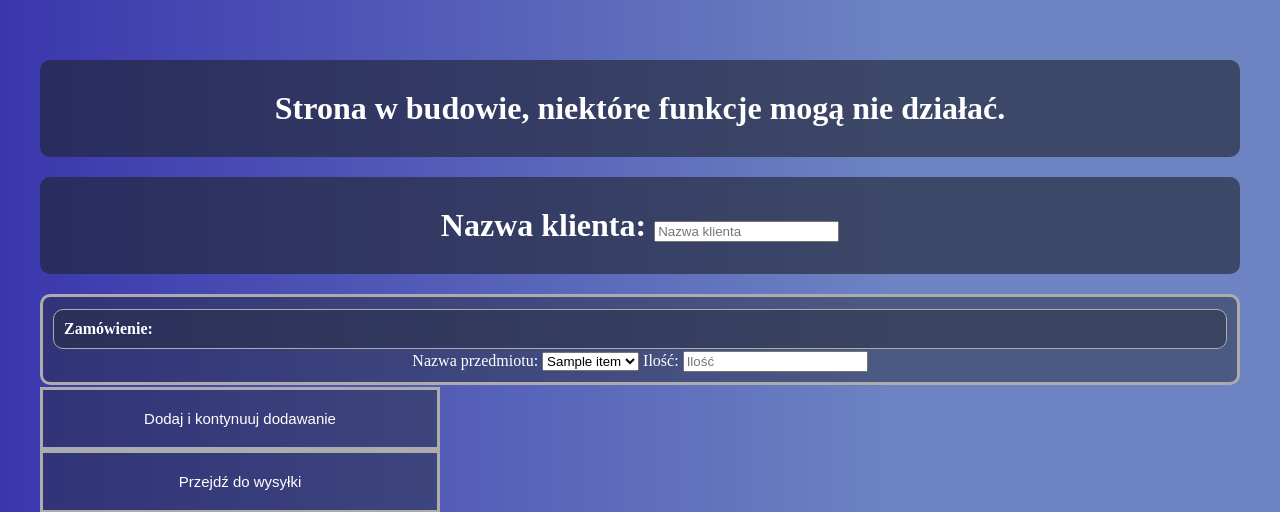
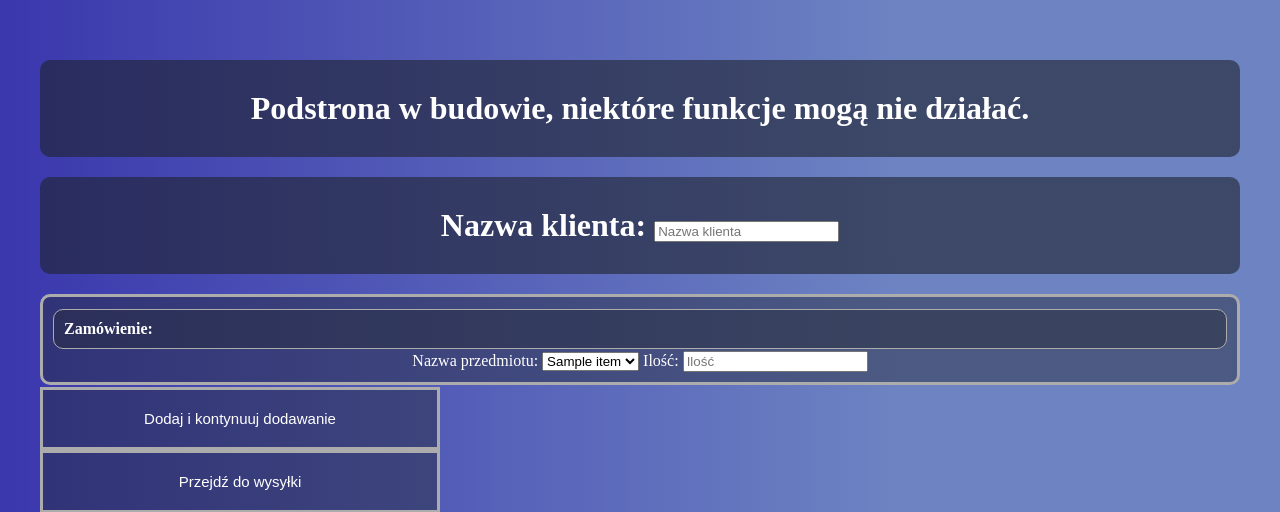
Before and after one commit to Przemek2940/Project-ERPart, a Flask app: page /order_completing in a window 1280 px wide. Shown: the top 512 px of the page. Run offline with Flask 2, Linux system fonts and the light colour scheme; a database or web service that is not in the repository returns one stand-in record (values such as "Sample title"); some libraries are stand-ins or nearby versions.

Commit message:
Update order.html
literówka

```diff
--- a/templates/order.html
+++ b/templates/order.html
@@ -6,7 +6,7 @@
   </head>
 
   <body>
-  <h1>Strona w budowie, niektóre funkcje mogą nie działać.</h1>
+  <h1>Podstrona w budowie, niektóre funkcje mogą nie działać.</h1>
     <form action="{{ url_for('order_saving') }}" method="post">
           <h1>Nazwa klienta:
               <input class="form-control form-control-lg" type="text" placeholder="Nazwa klienta"> </h1>
```
